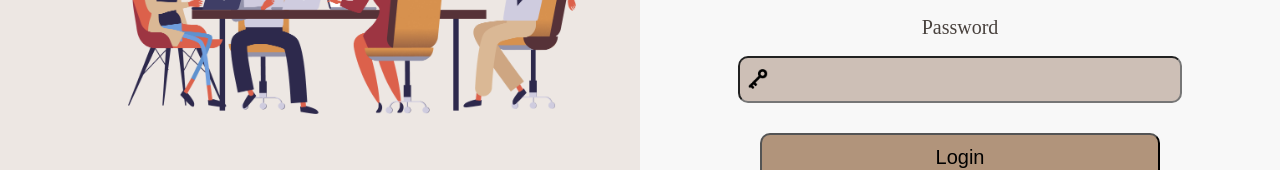
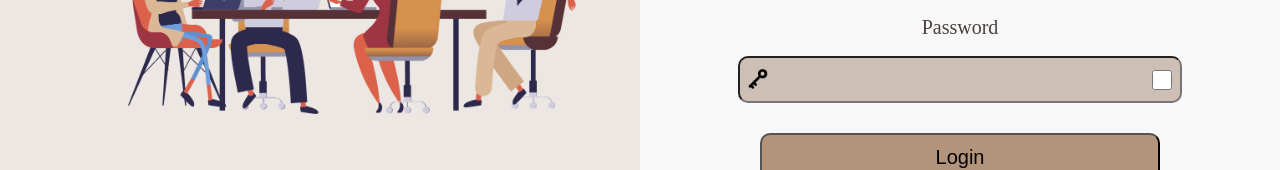
Before and after one commit to matt0125/Scheduler, a React (Create React App) app in the folder web/: page / in a window 1280 px wide. Shown: the part 305-475 px from the top of the page. Built offline with nearby package versions, Linux system fonts and the light colour scheme.

Commit message:
Password Toggle

```diff
--- a/web/src/pages/Login.js
+++ b/web/src/pages/Login.js
@@ -14,6 +14,10 @@ const Login = () => {
   const [usernameError, setUsernameError] = useState("");
   const [passwordError, setPasswordError] = useState("");
   const navigate = useNavigate();
+
+
+  const [showPassword, setShowPassword] = useState(false);
+
 
   // Validate the username and password
   const validateForm = () => {
@@ -111,13 +115,15 @@ const Login = () => {
                 <div class="password-input-group">
                   <img src={passIcon} alt="password icon"></img>
                   <input
-                    type="password"
+                    type= {showPassword ? "text" : "password"}
                     name="password"
                     placeholder=""
                     id="pass-input"
                     value={password}
                     onChange={(e) => setPassword(e.target.value)}
                   />
+                  <input id = "log-eyeball" type="checkbox" value = {showPassword} onChange={() => setShowPassword((prev) => !prev)}>
+                  </input>
                 </div>
                 <button onClick={ handleSubmit } type="submit" className="submit-button">Login</button>
                 <p className="login-register-p">Forgot password? <a href={""} className="login-register-url">click here</a></p>
--- a/web/src/pages/Register.js
+++ b/web/src/pages/Register.js
@@ -8,6 +8,7 @@ import logo from "../images/branding-notitle.png";
 import emailIcon from "../images/email.png";
 import passIcon from "../images/password.png";
 import phoneIcon from "../images/phone.png";
+
 
 
 const Register = () => {
@@ -30,6 +31,9 @@ const Register = () => {
   const [showEmailVerification, setShowEmailVerification] = useState(false);
   const [verificationCode, setVerificationCode] = useState('');
   const [verificationStatus, setVerificationStatus] = useState('');
+
+  const [password, setPassword] = useState("");
+  const [showPassword, setShowPassword] = useState(false);
 
   const [formErrors, setFormErrors] = useState({
     username: '',
@@ -186,8 +190,10 @@ const Register = () => {
               <div class="pass-input-group">
               <h2 class="input-font">Password</h2>
               <img src={passIcon} alt="pass icon" />
-                <input type="password" name="password" placeholder="" required onChange={handleChange} />
+                <input type = {showPassword ? "text" : "password"} name="password" placeholder="" required onChange={handleChange} />
                 {formErrors.password && <div className="pass-popup">{formErrors.password}</div>}
+              <input id = "reg-eyeball" type="checkbox" value = {showPassword} onChange={() => setShowPassword((prev) => !prev)}>
+              </input>
               </div>
               <div class="email-input-group">
               <h2 class="input-font">Email</h2>
@@ -224,7 +230,6 @@ const Register = () => {
               <label for="employee" onClick={(e) => handleChange({ target: { name: 'managerIdent', value: false } })}>
                 Employee
               </label>
-              {formErrors.password && <div className="pass-popup">{formErrors.password}</div>}
             </div>
             </div>
             <button type="submit" className="submit-button">Verify Email</button>
--- a/web/src/styles/Login.css
+++ b/web/src/styles/Login.css
@@ -129,6 +129,16 @@ h1 {
   height: 20px;
 }
 
+#log-eyeball{
+  position: absolute;
+  right: 10px;
+  top: 52%;
+  transform: translateY(-50%);
+  width: 20px;
+  height: 20px;
+  z-index: 1;
+}
+
 .password-input-group input {
   padding-left: 40px;
 }
--- a/web/src/styles/Register.css
+++ b/web/src/styles/Register.css
@@ -196,6 +196,16 @@
   border: 1px solid #cc6666;
   border-radius: 4px;
   font-size: 12px;
+  z-index: 1;
+}
+
+#reg-eyeball{
+  position: absolute;
+  right: 10px;
+  top: 75%;
+  transform: translateY(-50%);
+  width: 20px;
+  height: 20px;
   z-index: 1;
 }
 
```
